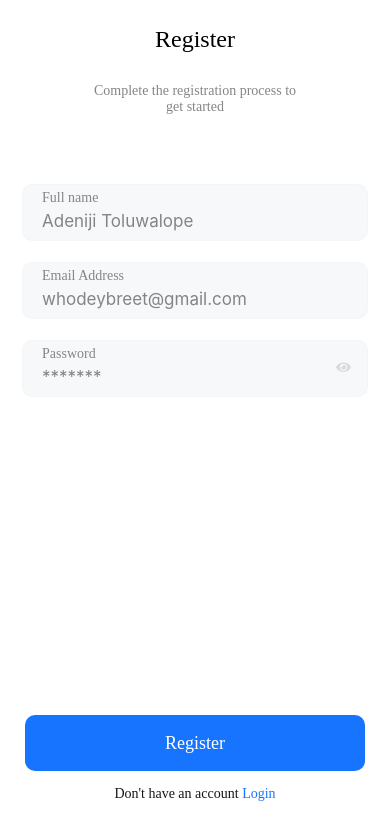
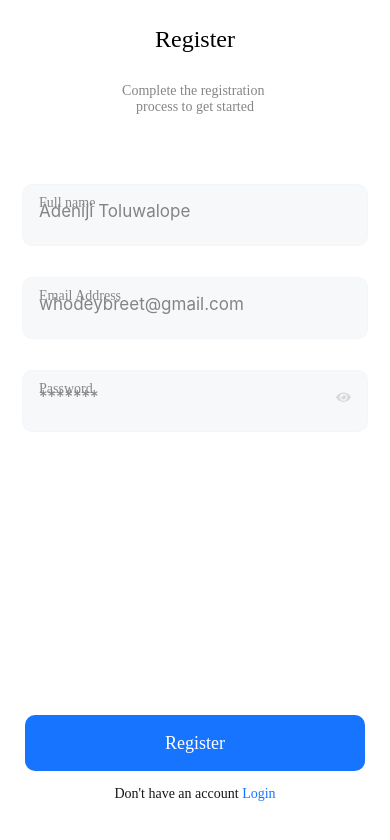
Before and after one commit to greatnonso7/UseLibertyRNTest, a React Native app: screen /Register in a window 390 px wide. Shown: the top 840 px of the page. Built offline with nearby package versions, Linux system fonts and the light colour scheme.

Commit message:
cleaning up

```diff
--- a/src/screens/dashboard/style.tsx
+++ b/src/screens/dashboard/style.tsx
@@ -9,8 +9,8 @@ export const styles = StyleSheet.create({
     marginTop: hp(12),
   },
   profileContainer: {
-    width: wp(45),
-    height: hp(45),
+    width: 45,
+    height: 45,
     backgroundColor: colors.yellow,
     justifyContent: 'center',
     alignItems: 'center',
@@ -99,8 +99,8 @@ export const styles = StyleSheet.create({
   },
   itemContainer: {
     alignItems: 'center',
-    width: wp(66),
-    height: hp(66),
+    width: 66,
+    height: 66,
     borderWidth: hp(1),
     justifyContent: 'center',
     borderRadius: hp(100),
--- a/src/screens/login/index.tsx
+++ b/src/screens/login/index.tsx
@@ -21,7 +21,7 @@ const Login = ({ navigation }: any) => {
           label="Email Address"
           placeholder="whodeybreet@gmail.com"
         />
-        <FormTextInput label="Password" placeholder="*******" />
+        <FormTextInput label="Password" placeholder="*******" isPassword />
       </View>
 
       <LongButton
--- a/src/screens/register/index.tsx
+++ b/src/screens/register/index.tsx
@@ -12,7 +12,7 @@ const Register = ({ navigation }: any) => {
       <HeaderBar headerTitle="Register" />
       <View style={styles.headerTextContainer}>
         <Text style={styles.headerText}>
-          Complete the registration process to get started
+          Complete the registration {'\n'}process to get started
         </Text>
       </View>
 
@@ -25,7 +25,11 @@ const Register = ({ navigation }: any) => {
         <FormTextInput label="Password" placeholder="*******" isPassword />
       </View>
 
-      <LongButton buttonStyle={styles.buttonStyle} title="Register" />
+      <LongButton
+        buttonStyle={styles.buttonStyle}
+        title="Register"
+        onPress={() => navigation.navigate('Dashboard')}
+      />
 
       <View style={styles.loginContainer}>
         <Text style={styles.loginText}>Don't have an account</Text>
--- a/src/shared/header-bar/index.tsx
+++ b/src/shared/header-bar/index.tsx
@@ -45,6 +45,7 @@ const styles = StyleSheet.create({
   headerTitle: {
     fontSize: hp(23),
     fontFamily: Fonts.circularStdBold,
+    color: '#000',
   },
 });
 
--- a/src/shared/text-input/index.tsx
+++ b/src/shared/text-input/index.tsx
@@ -8,6 +8,7 @@ import {
   StyleSheet,
   ViewStyle,
   TouchableOpacity,
+  Platform,
 } from 'react-native';
 import { Fonts } from '../../assets/fonts';
 import { Eye } from '../../assets/svgs';
@@ -54,24 +55,24 @@ const FormTextInput = forwardRef<RNTextInput, FormTextInputProps>(
 
 const styles = StyleSheet.create({
   formContainer: {
-    height: hp(55),
+    height: hp(60),
     width: wp(333),
     borderWidth: 1,
     borderRadius: hp(10),
     borderColor: '#F2F5F8AB',
-    paddingLeft: hp(18),
+    paddingLeft: hp(15),
     fontFamily: Fonts.circularStdBook,
     color: colors.textColor,
-    fontSize: hp(16),
+    // fontSize: hp(16),
     backgroundColor: '#F2F5F8AB',
-    marginBottom: hp(20),
+    marginBottom: hp(30),
   },
   formInput: {
-    marginTop: hp(5),
+    marginTop: Platform.OS === 'ios' ? hp(5) : -10,
     fontSize: hp(16),
   },
   label: {
-    paddingTop: hp(5),
+    paddingTop: hp(10),
     color: colors.textColor,
     fontFamily: Fonts.circularStdBook,
   },
```
Also changed, not shown: 1 other file (tests, documents, lock files or other folders).
